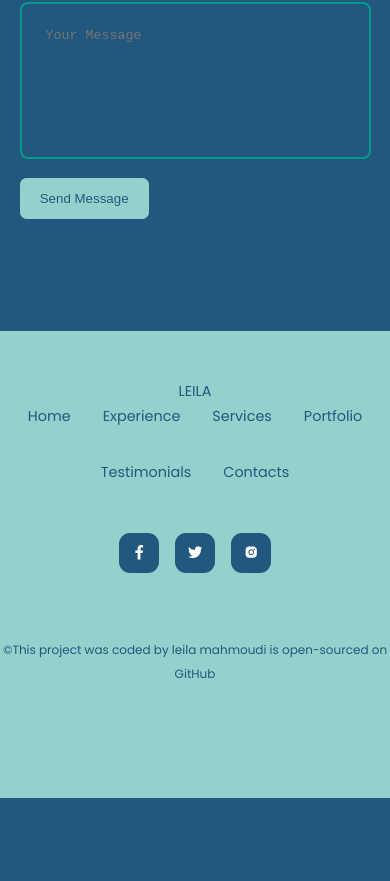
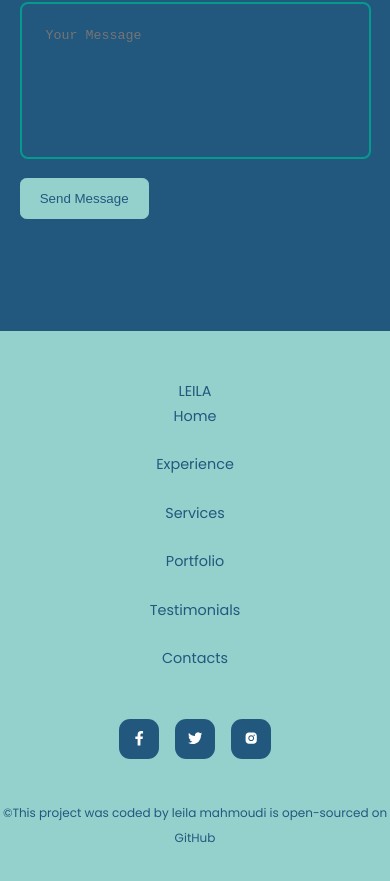
Before and after one commit to leilamahmoudi/portfolio-react-typescript-, a React (Create React App) app: page / in a window 390 px wide. Shown: the part 9709-10590 px from the top of the page. Before the commit the page ends 10507 px from the top, so only its background shows below. Built offline with nearby package versions, Linux system fonts and the light colour scheme; a web font is replaced by a local one.

Commit message:
make footer responsive

```diff
--- a/src/components/footer/footer.css
+++ b/src/components/footer/footer.css
@@ -43,3 +43,12 @@ footer .link {
   margin-bottom: 4rem;
   color: var(--color-bg);
 }
+@media screen and (max-width: 600px) {
+  .permaliks {
+    flex-direction: column;
+    gap: 1.5rem;
+  }
+  .footer__socials {
+    margin-bottom: 2.6rem;
+  }
+}
```
